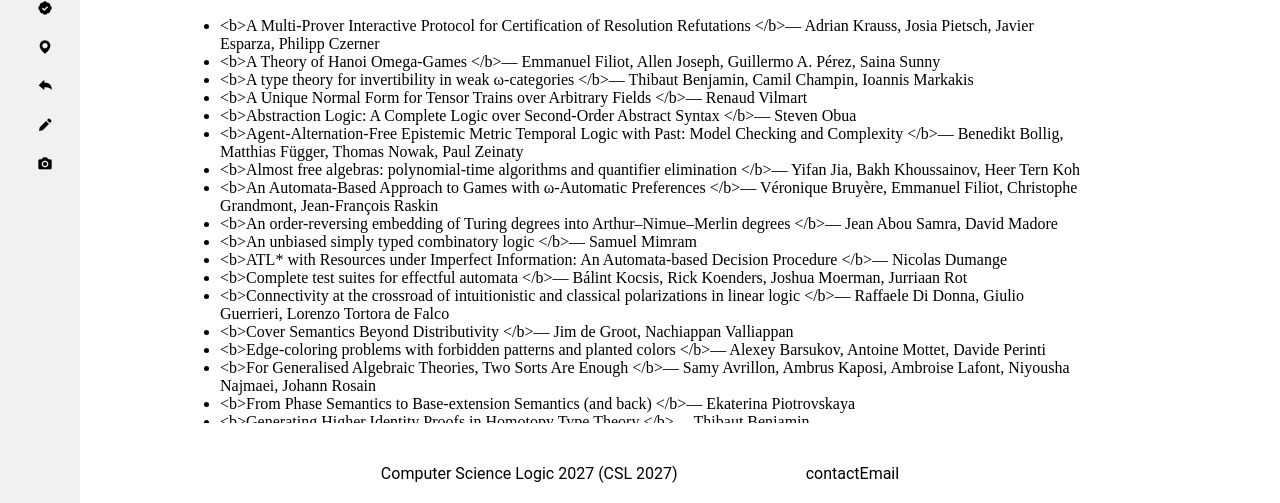
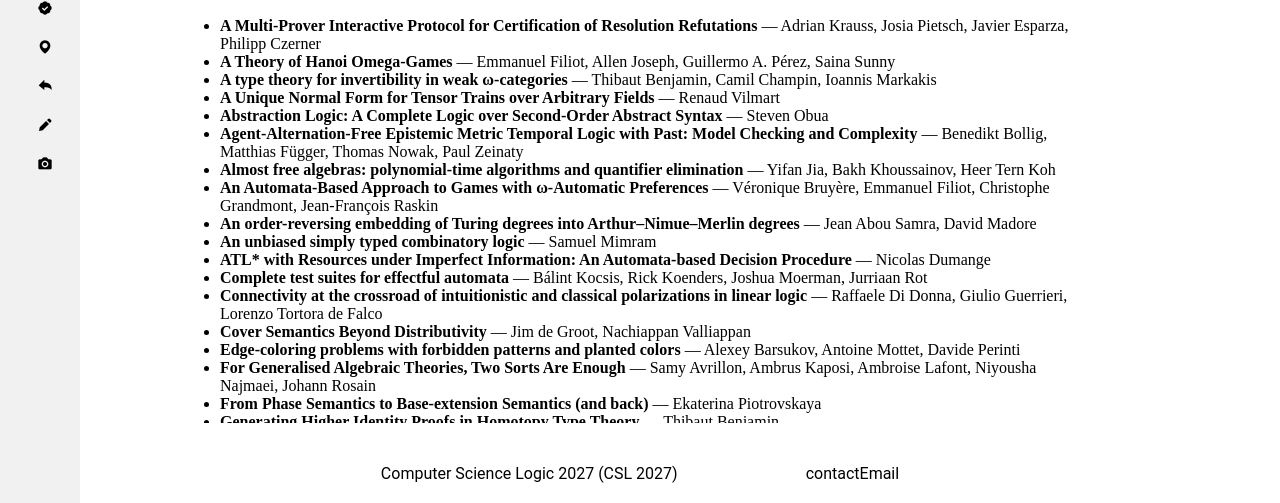
Before and after one commit to csl2027/csl2027.github.io, a plain HTML site: page program.html in a window 1280 px wide. Shown: the part 297-800 px from the top of the page. Drawn offline with nearby package versions, Linux system fonts and the light colour scheme.

Commit message:
papers.json

```diff
--- a/program.html
+++ b/program.html
@@ -70,7 +70,9 @@
 
               papers.forEach((paper) => {
                   const item = document.createElement("li");
-                  item.textContent = `<b>${paper.TITLE} </b>— ${paper.AUTHORS}`;
+                  const title = document.createElement("b");
+                  title.textContent = paper.TITLE;
+                  item.append(title, ` — ${paper.AUTHORS}`);
                   container.appendChild(item);
               });
           } catch (error) {
```
